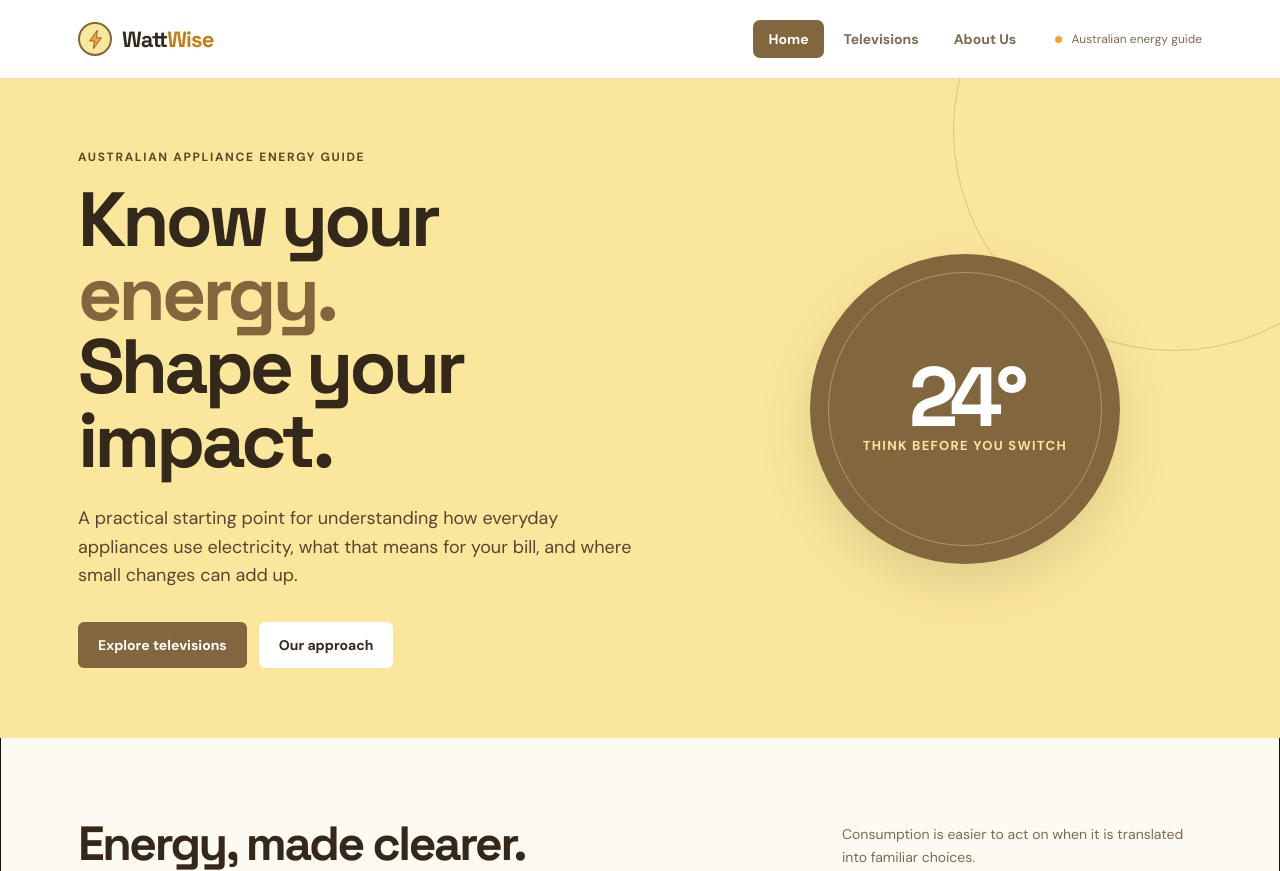
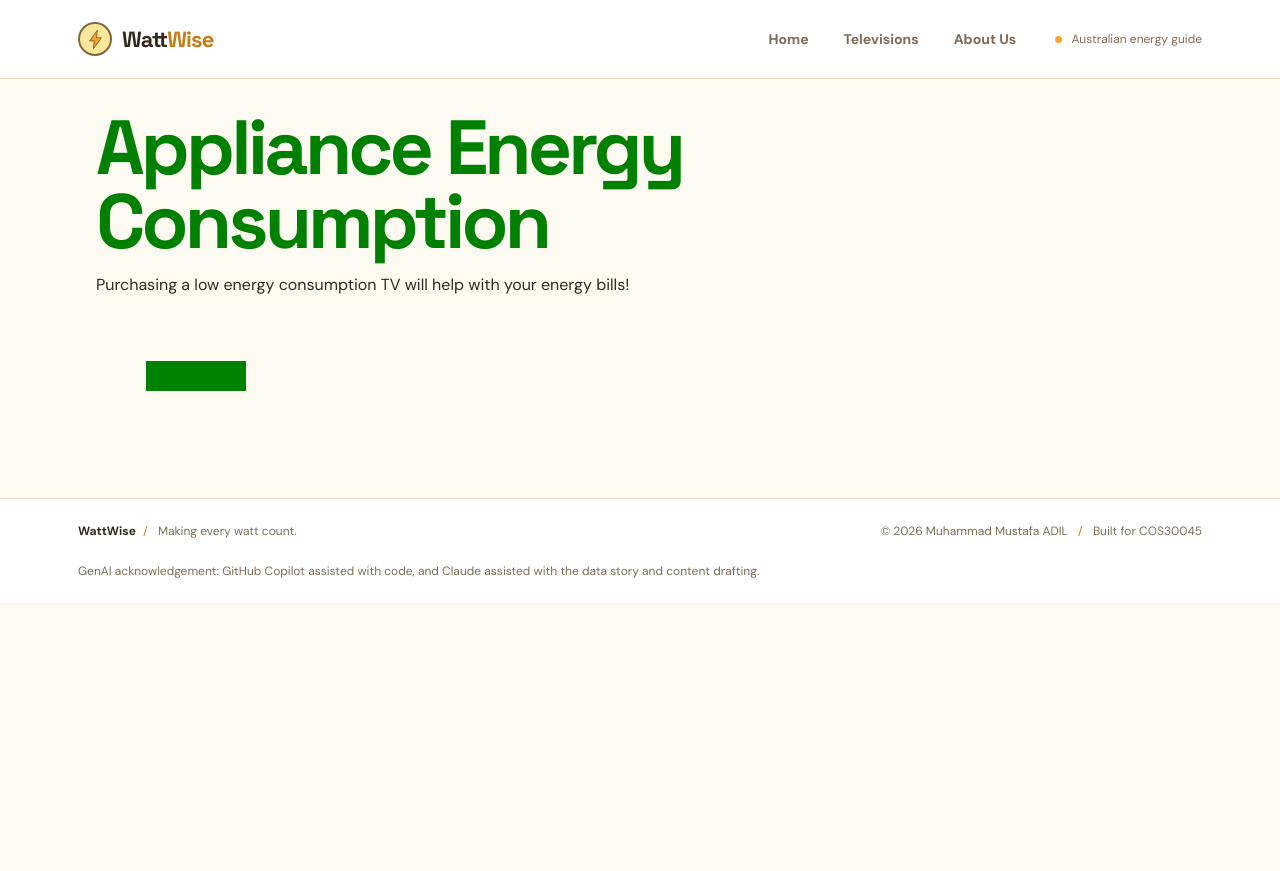
Before and after one commit to Mustafa-GitHub/T04-2, a plain HTML site: page index.html in a window 1280 px wide. Shown: the top 871 px of the page. After the commit the page ends 800 px from the top, so only its background shows below. Drawn offline with nearby package versions, Linux system fonts and the light colour scheme.

Commit message:
feat: reset body; add h1/div/svg; link D3 and energy-d3.js
D3 – style h1, append paragraph, add SVG rects

```diff
--- /dev/null
+++ b/energy-d3.js
@@ -0,0 +1,19 @@
+d3.select("h1")
+  .style("color", "green");
+
+// "#content" instead of "div": the header has divs, and select() picks the first match.
+d3.select("#content")
+  .append("p")
+  .text("Purchasing a low energy consumption TV will help with your energy bills!");
+
+// "#chart" instead of "svg": the logo in the header is the first svg on the page.
+d3.select("#chart")
+  .append("rect");
+
+d3.select("#chart")
+  .append("rect")
+  .attr("x", 50)
+  .attr("y", 50)
+  .attr("width", 100)
+  .attr("height", 30)
+  .style("fill", "green");
--- a/index.html
+++ b/index.html
@@ -9,7 +9,6 @@
   <link rel="preconnect" href="https://fonts.gstatic.com" crossorigin>
   <link href="https://fonts.googleapis.com/css2?family=DM+Sans:wght@400;500;600;700&family=Space+Grotesk:wght@500;600;700&display=swap" rel="stylesheet">
   <link rel="stylesheet" href="styles.css">
-  <script src="script.js" defer></script>
 </head>
 <body>
   <header class="site-header">
@@ -29,14 +28,23 @@
     </div>
   </header>
 
-  <main id="app" tabindex="-1"></main>
+  <main>
+    <h1>Appliance Energy Consumption</h1>
+    <div id="content"></div>
+    <!-- Give the SVG a size so shapes can be seen -->
+    <svg id="chart" width="300" height="150"></svg>
+  </main>
 
   <footer class="site-footer">
     <div class="footer-inner">
       <div><strong>WattWise</strong><span class="footer-rule">/</span> Making every watt count.</div>
-      <div>© <span id="current-year"></span> Muhammad Mustafa ADIL <span class="footer-rule">/</span> Built for COS30045</div>
+      <div>© 2026 Muhammad Mustafa ADIL <span class="footer-rule">/</span> Built for COS30045</div>
       <div class="genai-note">GenAI acknowledgement: GitHub Copilot assisted with code, and Claude assisted with the data story and content drafting.</div>
     </div>
   </footer>
+
+  <!-- Load D3 first, then your D3 code file -->
+  <script src="https://d3js.org/d3.v7.min.js"></script>
+  <script src="energy-d3.js"></script>
 </body>
 </html>
--- a/styles.css
+++ b/styles.css
@@ -140,3 +140,9 @@
   .story-callout { padding: 22px; }
   .chart { padding: 12px; }
 }
+
+main {
+  max-width: 1120px;
+  margin: 0 auto;
+  padding: 2rem 1rem;
+}
```
